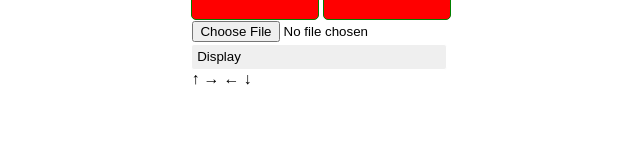
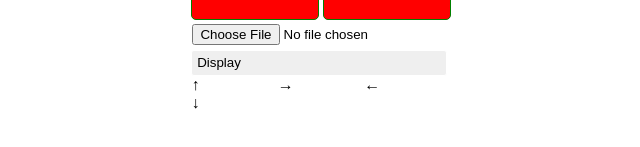
Before and after one commit to rniochy/flipimage, a plain HTML site: page html/index.html in a window 1280 px wide. Shown: the part 263-410 px from the top of the page, without its empty margins (319-959 px from the left). Drawn offline with Linux system fonts and the light colour scheme.

Commit message:
adding new features

```diff
--- a/css/app.css
+++ b/css/app.css
@@ -1,6 +1,6 @@
 :root {
      --border-radius: 5px;
-     --margin-top: 0.2px;
+     --margin-top: 0.2rem;
 }
 
 *  {
@@ -54,3 +54,12 @@ main {
      padding: 0.3rem;
      text-align: center;
 }
+
+/**
+      ROWS
+*/
+.arrows {
+     display: grid;
+     grid-template-columns: repeat(3, 1fr);
+     grid-template-rows: repeat(3, 1fr);
+}
```
